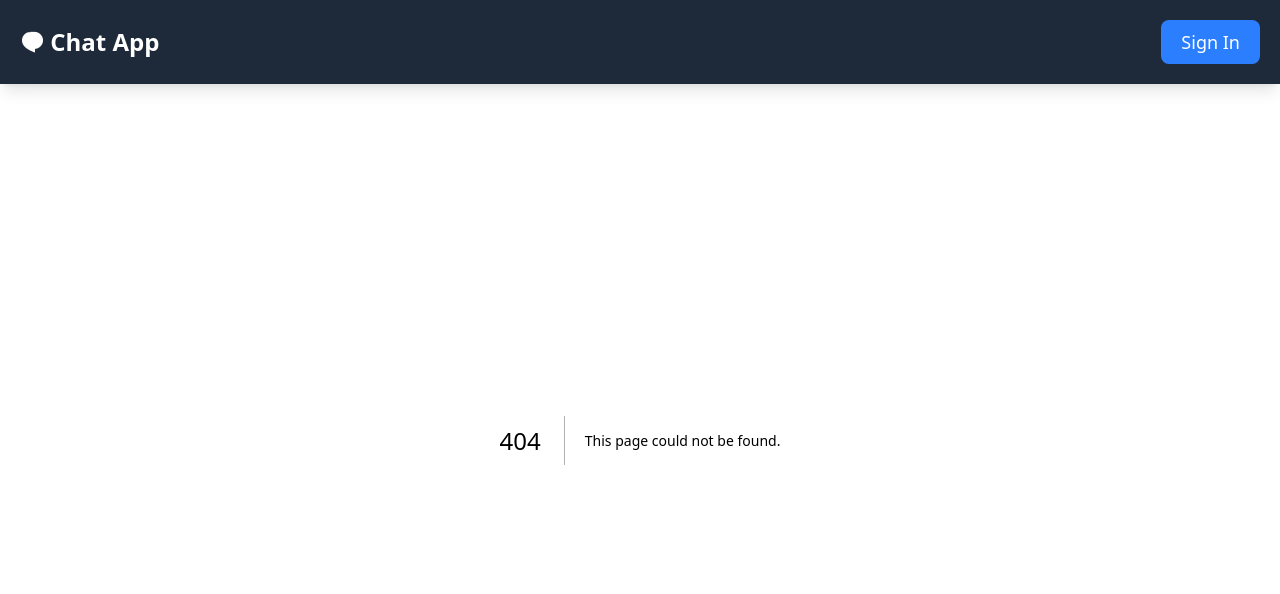
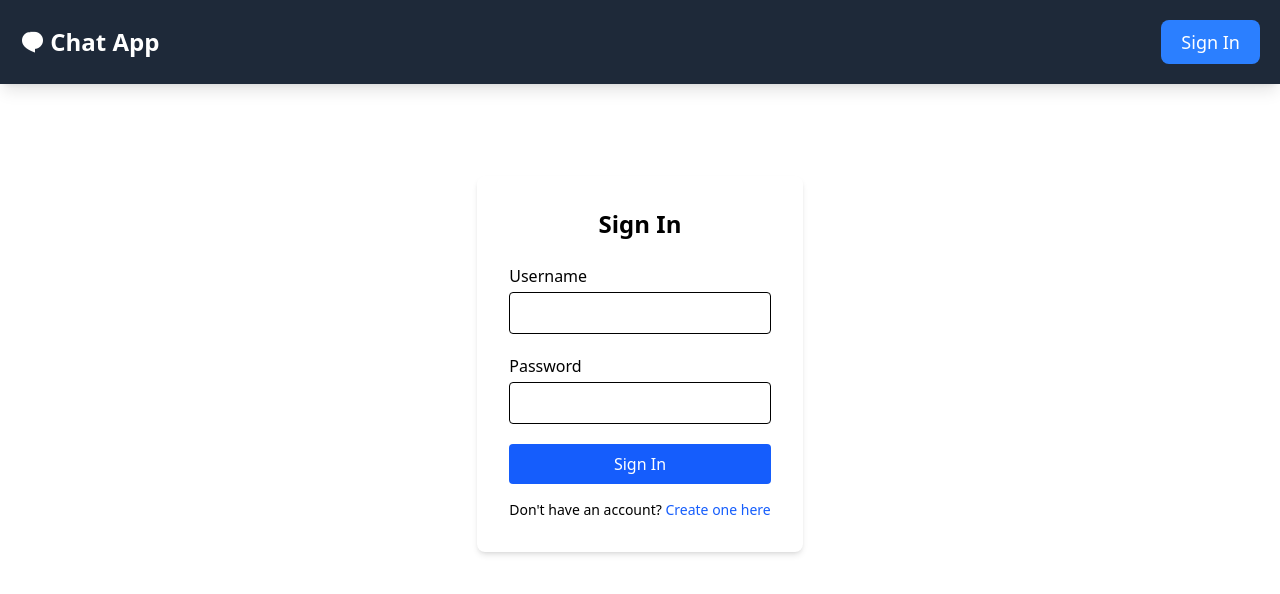
Before and after one commit to alfaarghya/cma, a Next.js app in the folder apps/chatapp/: page /signin in a window 1280 px wide. Before the commit this address had no page. Shown: the top 594 px of the page. Built offline with nearby package versions, Linux system fonts and the light colour scheme.

Commit message:
🧑‍💻 chatapp: sign in page

```diff
--- /dev/null
+++ b/apps/chatapp/src/app/signin/page.tsx
@@ -0,0 +1,76 @@
+'use client';
+
+import { useForm } from 'react-hook-form';
+import { zodResolver } from '@hookform/resolvers/zod';
+import { useRouter } from 'next/navigation';
+import { toast } from "sonner";
+import { useUsername } from '../../hooks/useUsername';
+import api from '../../libs/axios';
+import { SignInFormData } from '@cma/types/clientTypes';
+import { UserSignInSchema } from '@cma/types/serverTypes';
+
+
+const SignInPage = () => {
+  const router = useRouter();
+  const { login } = useUsername();
+
+  const {
+    register,
+    handleSubmit,
+    formState: { errors, isSubmitting },
+  } = useForm<SignInFormData>({
+    resolver: zodResolver(UserSignInSchema),
+  });
+
+  const onSubmit = async (data: SignInFormData) => {
+    try {
+      const res = await api.post('/auth/signin', data, { withCredentials: true });
+
+      if (res.status === 200) {
+        toast.success("Signed in successfully!");
+        login(res.data.username, res.data.userId);
+        router.push('/chat');
+      }
+    } catch (error: any) {
+      console.error('Signin error:', error.response?.data || error.message);
+      toast.error(error.response?.data?.message || "Failed to sign in");
+    }
+  };
+
+  return (
+    <div className="max-w-md mx-auto mt-24 bg-white p-8 shadow-md rounded-lg">
+      <h2 className="text-2xl font-semibold mb-6 text-center">Sign In</h2>
+
+      <form onSubmit={handleSubmit(onSubmit)} className="space-y-5">
+        <div>
+          <label className="block mb-1 font-medium">Username</label>
+          <input type="text" {...register('username')} className="w-full border p-2 rounded" />
+          {errors.username && <p className="text-red-500 text-sm mt-1">{errors.username.message}</p>}
+        </div>
+
+        <div>
+          <label className="block mb-1 font-medium">Password</label>
+          <input type="password" {...register('password')} className="w-full border p-2 rounded" />
+          {errors.password && <p className="text-red-500 text-sm mt-1">{errors.password.message}</p>}
+        </div>
+
+        <button
+          type="submit"
+          disabled={isSubmitting}
+          className="w-full bg-blue-600 hover:bg-blue-700 text-white py-2 rounded transition"
+        >
+          {isSubmitting ? 'Signing in...' : 'Sign In'}
+        </button>
+      </form>
+      <p className="text-sm text-center mt-4">
+        Don&apos;t have an account?{" "}
+        <a href="/signup" className="text-blue-600 hover:underline">
+          Create one here
+        </a>
+      </p>
+
+    </div>
+  );
+};
+
+export default SignInPage;
```
